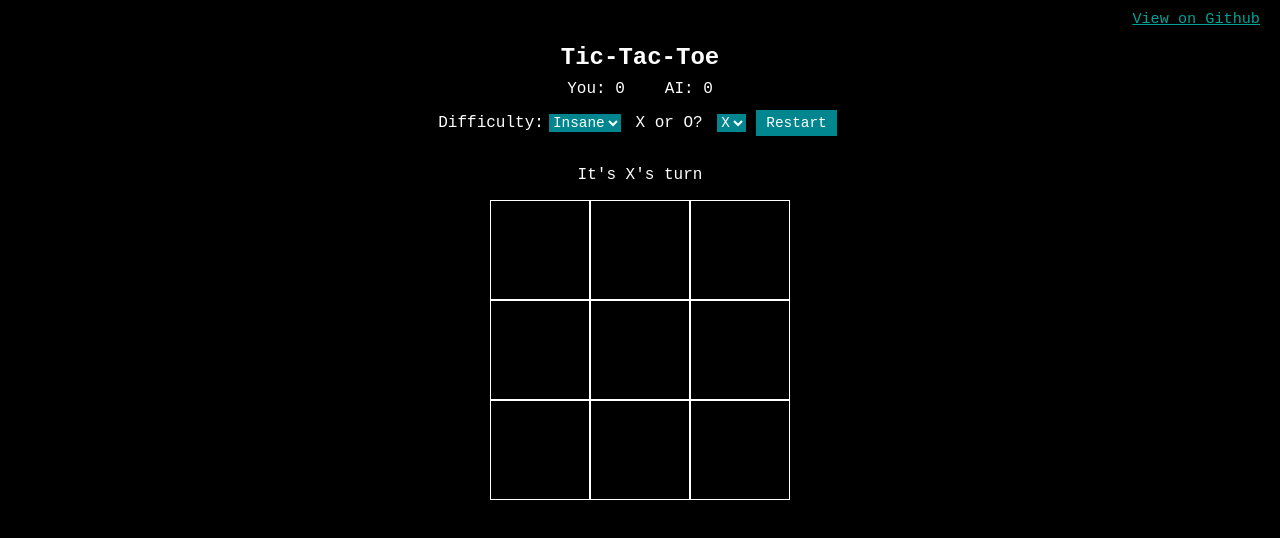
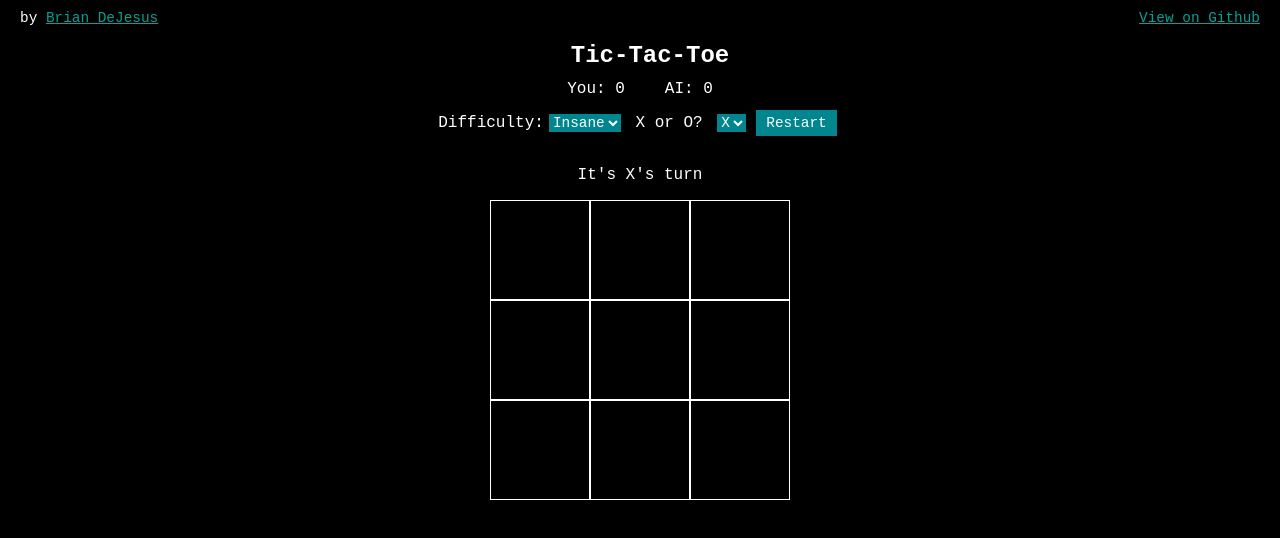
Before and after one commit to BrianDeJesus/ticTacToe, a React app: page / in a window 1280 px wide. Built offline with nearby package versions, Linux system fonts and the light colour scheme.

Commit message:
Edit header styling

```diff
--- a/src/components/Header.js
+++ b/src/components/Header.js
@@ -2,7 +2,10 @@ import React from 'react';
 
 const Header = () => (
     <div className="App-header">
-        <a href="https://github.com/BrianDeJesus/ticTacToe" className="Github-link">View on Github</a>
+        <div className="Link-container">
+            <span className="Name-link">by <a href="https://briandejesus.github.io/">Brian DeJesus</a></span>
+            <span className="Github-link"><a href="https://github.com/BrianDeJesus/ticTacToe">View on Github</a></span>
+        </div>
         <h1 className="App-title">Tic-Tac-Toe</h1>
     </div>
 );
--- a/src/styles/components/header.css
+++ b/src/styles/components/header.css
@@ -2,7 +2,7 @@
     height: 50px;
     padding: 10px 10px 20px 10px;
     color: white;
-    text-align: right;
+    width: 100%;
   }
 
 .App-title {
@@ -10,12 +10,30 @@
     text-align: center;
 }
 
-.Github-link {
-    color: #02A296;
-    padding-right: 10px;
-    font-size: .95rem;
+.Link-container {
+    display: flex;
+    justify-content: space-between;
 }
 
-.Github-link:hover {
+.Github-link {
+    padding-right: 30px;
+}
+
+.Github-link a {
+    color: #02A296;
+    font-size: .9rem;
+}
+
+.Name-link {
+    color: rgb(255, 255, 255);
+    padding-left: 10px;
+    font-size: .9rem;
+}
+
+.Name-link a {
+    color: #02A296;
+}
+
+.Github-link a:hover, .Name-link a:hover {
     color: #ffffff
 }
--- a/src/styles/styles.css
+++ b/src/styles/styles.css
@@ -6,6 +6,7 @@
 @import './components/square.css';
 
 body {
+  box-sizing: border-box;
   padding: 0;
   margin: 0;
   font-family: monospace;
```
